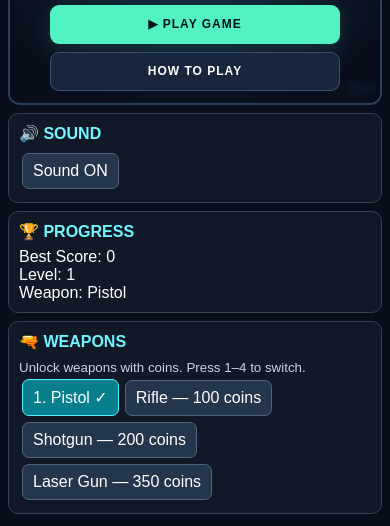
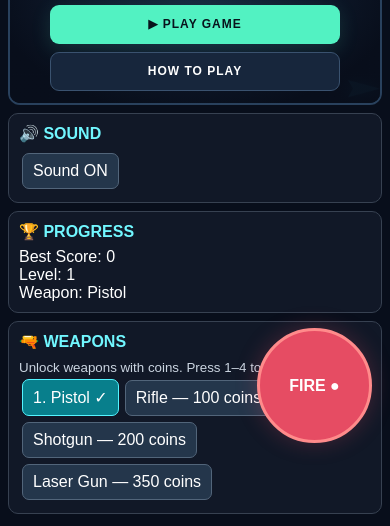
Before and after one commit to surajit712/shadow-strike, a plain HTML site: page index.html in a window 390 px wide. Shown: the part 286-812 px from the top of the page. Drawn offline with Linux system fonts and the light colour scheme.

Commit message:
Update style.css

```diff
--- a/style.css
+++ b/style.css
@@ -526,3 +526,19 @@ footer {
 .hidden {
   display: none !important;
 }
+/* Mobile game controls layout fix */
+@media (max-width: 768px) {
+  #fireBtn {
+    position: fixed !important;
+    right: 18px !important;
+    bottom: 115px !important;
+    width: 115px !important;
+    height: 115px !important;
+    z-index: 9999 !important;
+  }
+
+  [data-key] {
+    position: relative;
+    z-index: 9999;
+  }
+}
```
